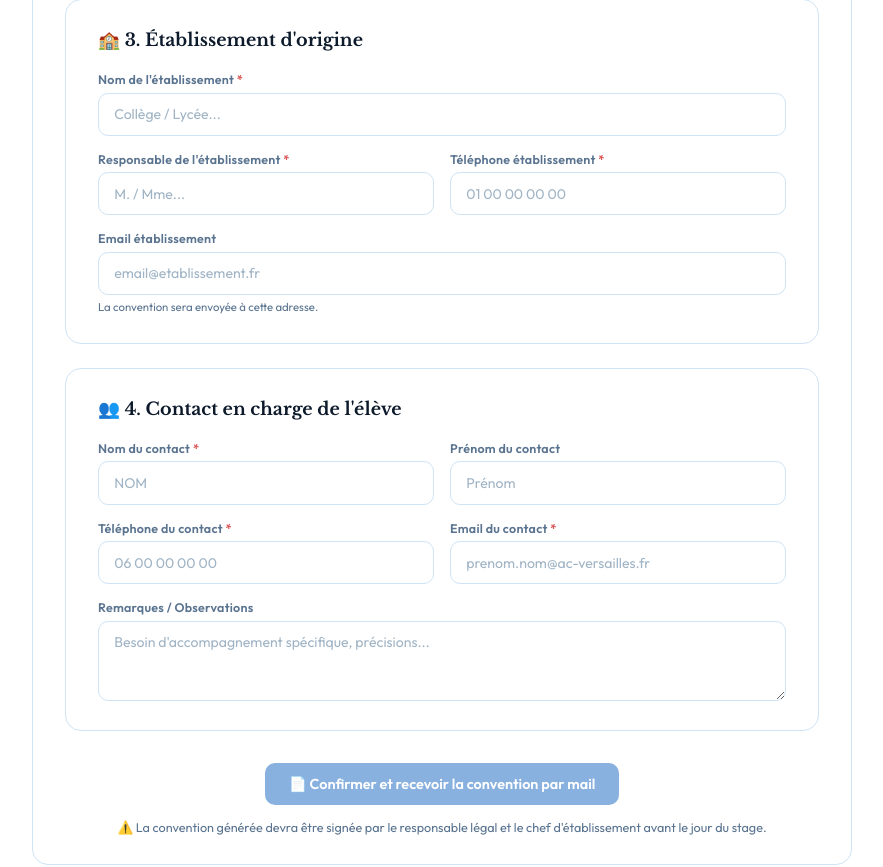
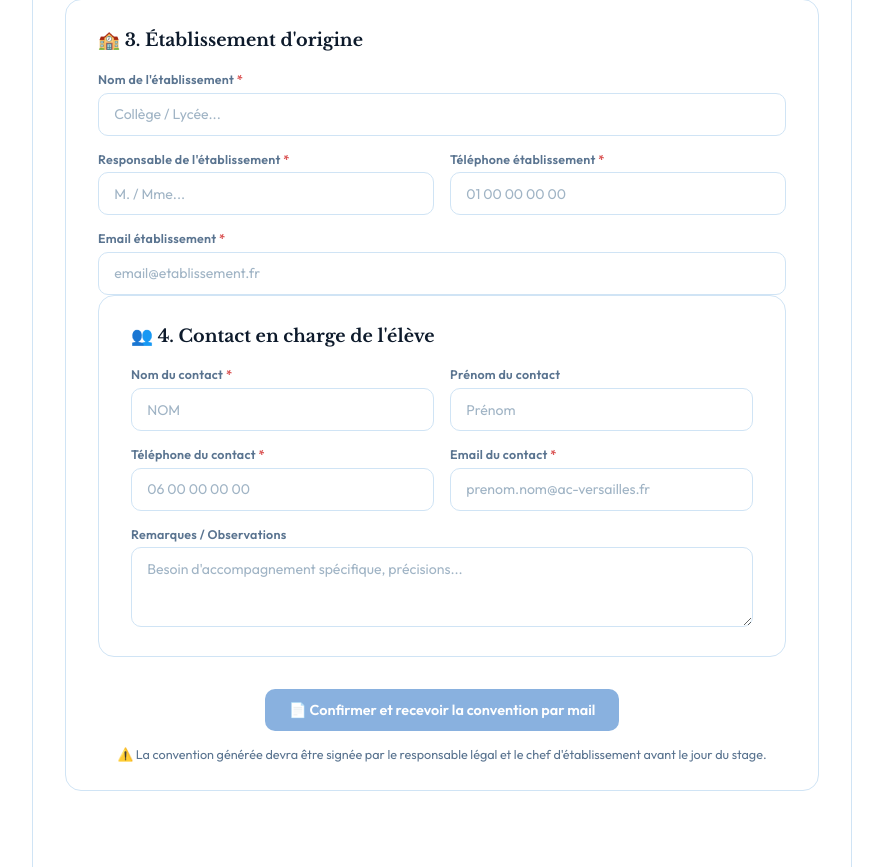
Before and after one commit to jamila-cell210/Fernand-Nadia-L-ger, a Flask app: template templates/reservation.html in a window 1280 px wide. Shown: the part 848-1715 px from the top of the page, without its empty margins (198-1081 px from the left). Run offline with Flask 3, Linux system fonts and the light colour scheme; the template is opened without the code that fills it, so the values that code supplies are empty.

Commit message:
Update reservation.html

```diff
--- a/templates/reservation.html
+++ b/templates/reservation.html
@@ -156,9 +156,8 @@
         <div class="fg"><label>Responsable de l'établissement <span class="req">*</span></label><input type="text" name="etab_contact" placeholder="M. / Mme..." required></div>
         <div class="fg"><label>Téléphone établissement <span class="req">*</span></label><input type="tel" name="etab_tel" placeholder="01 00 00 00 00" required></div>
         <div class="fg full">
-          <label>Email établissement</label>
-        <input type="email" value="" placeholder="email@etablissement.fr" name="etab_email_affiche">
-          <span style="font-size:.71rem;color:var(--muted)">La convention sera envoyée à cette adresse.</span>
+         <div class="fg full"><label>Email établissement <span class="req">*</span></label>
+       <input type="email" name="etab_email_affiche" placeholder="email@etablissement.fr" required>
         </div>
       </div>
     </div>
```
